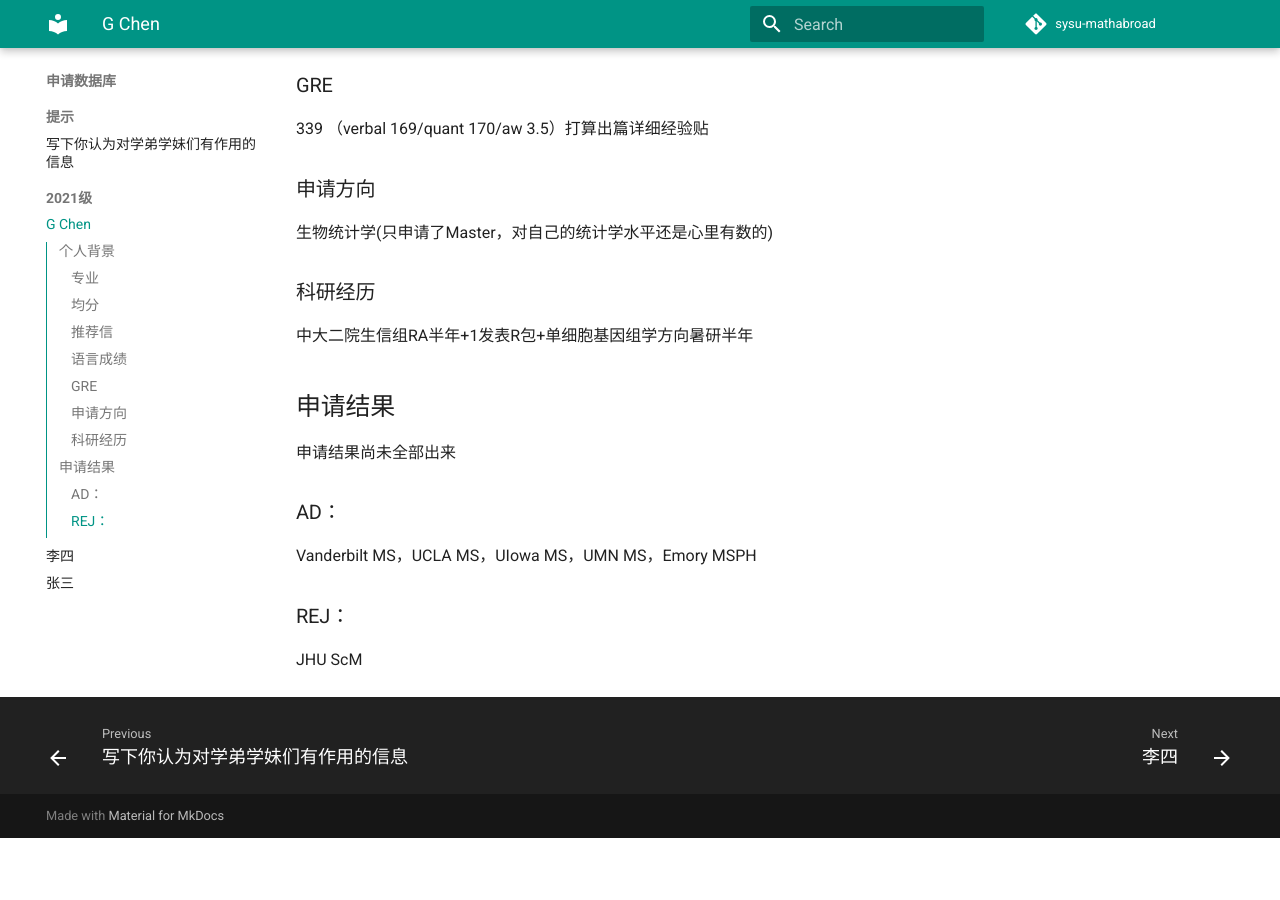
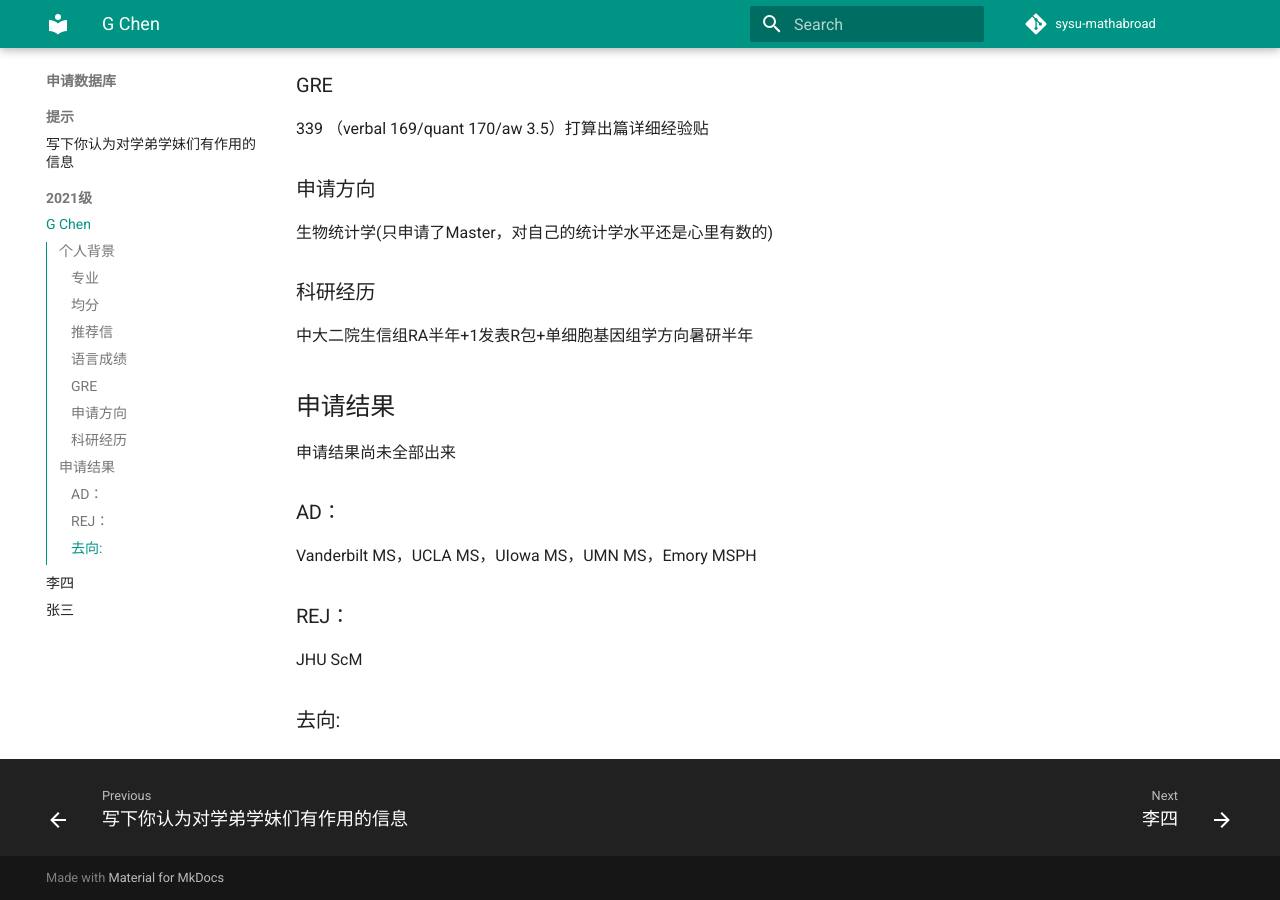
Before and after one commit to guanruchen03/SYSU-mathabroad, an MkDocs documentation site: the page built from docs/gchen.md, in a window 1280 px wide and 900 px high, scrolled down 623 px. Built offline with MkDocs 1.6.1 and Material for MkDocs 9.7.7, drawn with Linux system fonts in a browser that asks for light colours; comment, search, counter and statistics services are not loaded; before the commit the page ends 1461 px from its top, so only the background shows below that.

Commit message:
update friendlist info

```diff
--- a/docs/gchen.md
+++ b/docs/gchen.md
@@ -22,3 +22,4 @@ TOFEL 101(22) IELTS 7(6.5)
 Vanderbilt MS，UCLA MS，UIowa MS，UMN MS，Emory MSPH
 ### REJ：
 JHU ScM
+### 去向:
```
